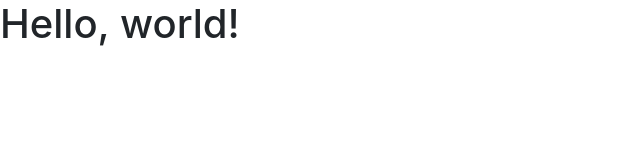
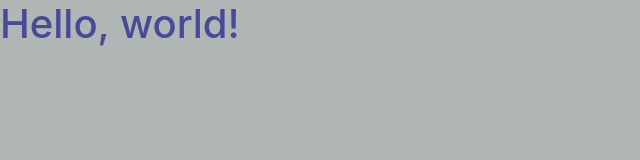
Before and after one commit to ddynho/github-flow, a plain HTML site: page index.html in a window 1280 px wide. Shown: the whole page, without its empty margins (0-640 px from the left). Drawn offline with nearby package versions, Linux system fonts and the light colour scheme.

Commit message:
Add basic CSS style

```diff
--- a/index.html
+++ b/index.html
@@ -4,7 +4,10 @@
     <meta charset="utf-8">
     <meta name="viewport" content="width=device-width, initial-scale=1, shrink-to-fit=no">
     <link rel="stylesheet" href="https://stackpath.bootstrapcdn.com/bootstrap/4.1.1/css/bootstrap.min.css" integrity="sha384-WskhaSGFgHYWDcbwN70/dfYBj47jz9qbsMId/iRN3ewGhXQFZCSftd1LZCfmhktB" crossorigin="anonymous">
-
+    <style>
+      body {background-color: rgb(176, 181, 182);}
+      h1   {color: rgb(73, 73, 151);}
+    </style>
     <title>Hello, world!</title>
   </head>
   <body>
```
